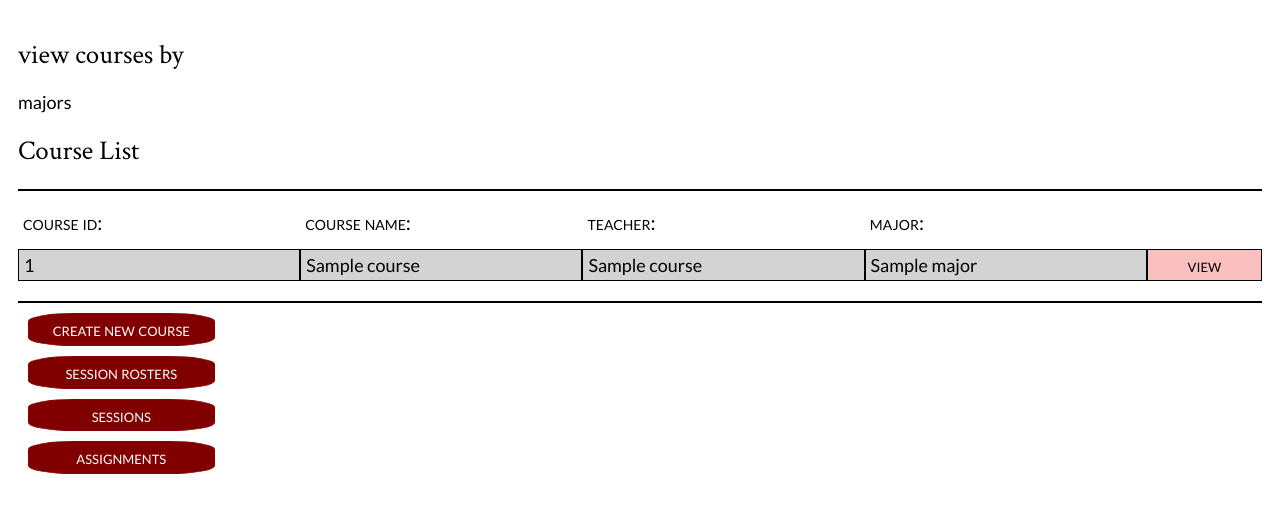
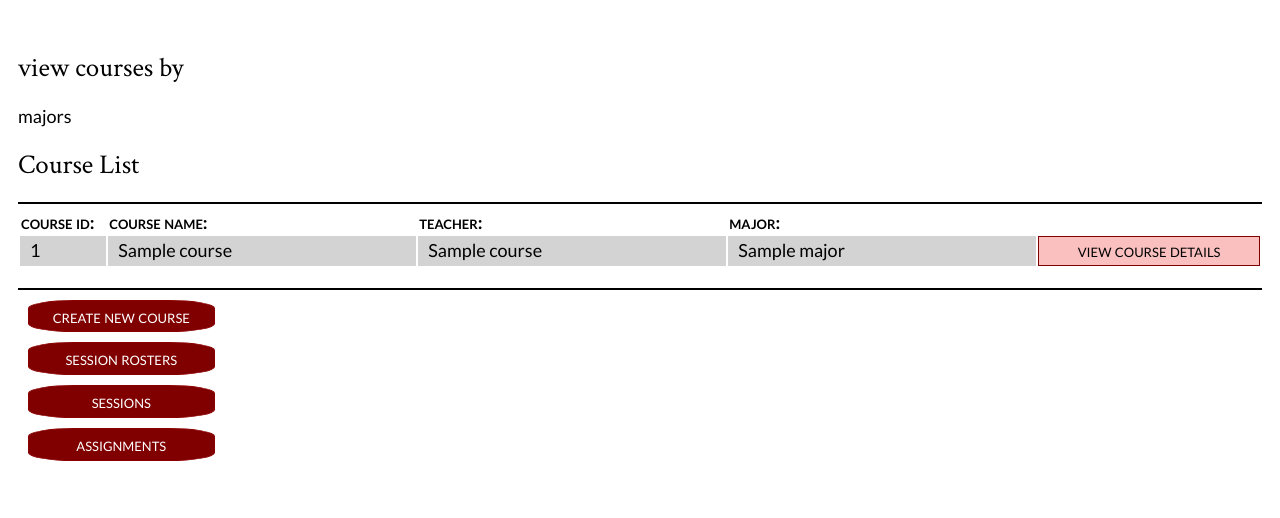
Before and after one commit to ts-cset/tsct-portal, a Flask app: template portal/templates/layouts/home.html in a window 1280 px wide. Shown: the part 148-666 px from the top of the page. Run offline with Flask 2, Linux system fonts and the light colour scheme; the template is opened without the code that fills it: most values are stand-ins (such as "Sample title", 1, 10 or a date in 2020); some libraries are stand-ins or nearby versions.

Commit message:
CHANGED COURSE DISPLAY
the courses now display as a table on the teacher home page

```diff
--- a/portal/templates/layouts/home.html
+++ b/portal/templates/layouts/home.html
@@ -10,26 +10,29 @@
 
     <h2>Course List</h2>
     <article class="course">
-      <header class="courses-main">
-        <ul class="courses-table-header">
-          <li class="courses-header">course id:</li>
-          <li class="courses-header">course name:</li>
-          <li class="courses-header">teacher:</li>
-          <li class="courses-header">major:</li>
-          <li class="courses-header2"></li>
-        </ul>
-      </header>
+      <section class= "courses">
+
+      <table>
+        <tbody>
+        <tr>
+          <th class="th1"> course id:</th>
+          <th class="th2"> course name:</th>
+          <th class="th2"> teacher:</th>
+          <th class="th2"> major:</th>
+          <th class="th3"></th>
+      </tr>
+      <tr>
        {% for course in courses %}
-      <section class= "courses">
-        <ul class="course-info">
-           <li class="course-list"> {{ course['course_id'] }}
-           <li class="course-list"> {{ course['name'] }}
-           <li class="course-list"> {{ course['teacher_name'] }}
-           <li class="course-list"> {{ course['major'] }}
-           <li class="course-list2"><a href="{{ url_for('course.view', id=course['course_id']) }}">view</a>
-         </ul>
+           <td class="session-table"> {{ course['course_id'] }}
+           <td class="session-table"> {{ course['name'] }}
+           <td class="session-table"> {{ course['teacher_name'] }}
+           <td class="session-table"> {{ course['major'] }}
+           <td class="table-buttons"><a href="{{ url_for('course.view', id=course['course_id']) }}">view course details</a>
+        </tr>
+        {% endfor %}
+        </tbody>
+        </table>
       </section>
-        {% endfor %}
     </article>
     <section class="teacher-links">
 
```
